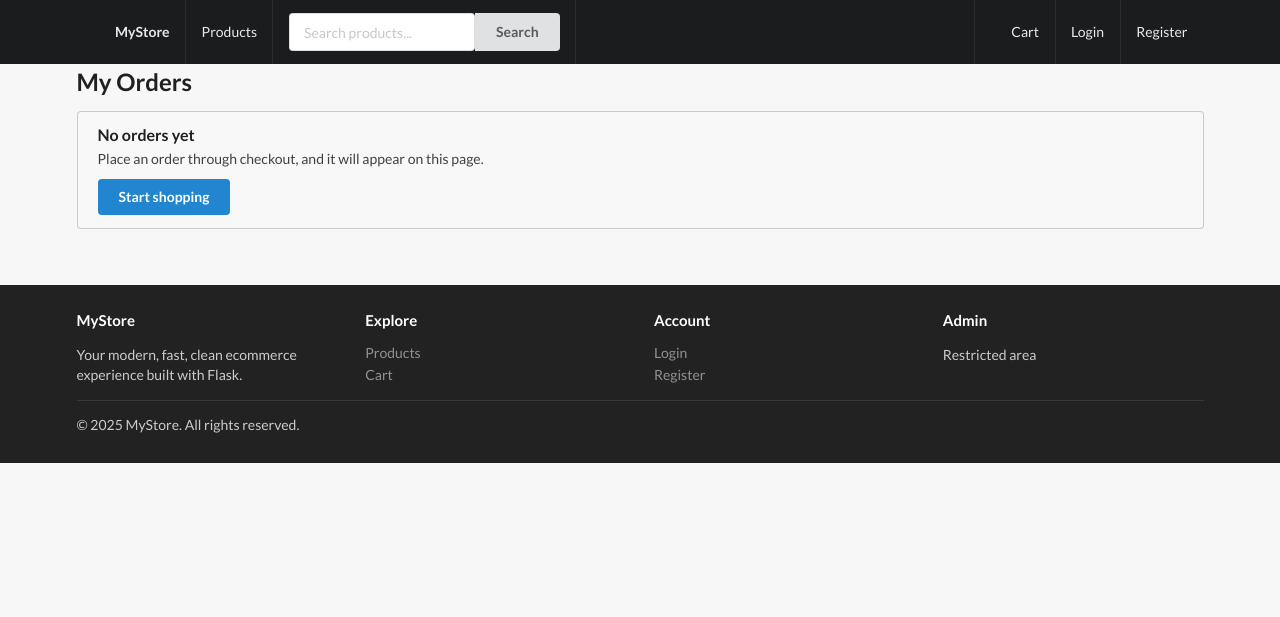
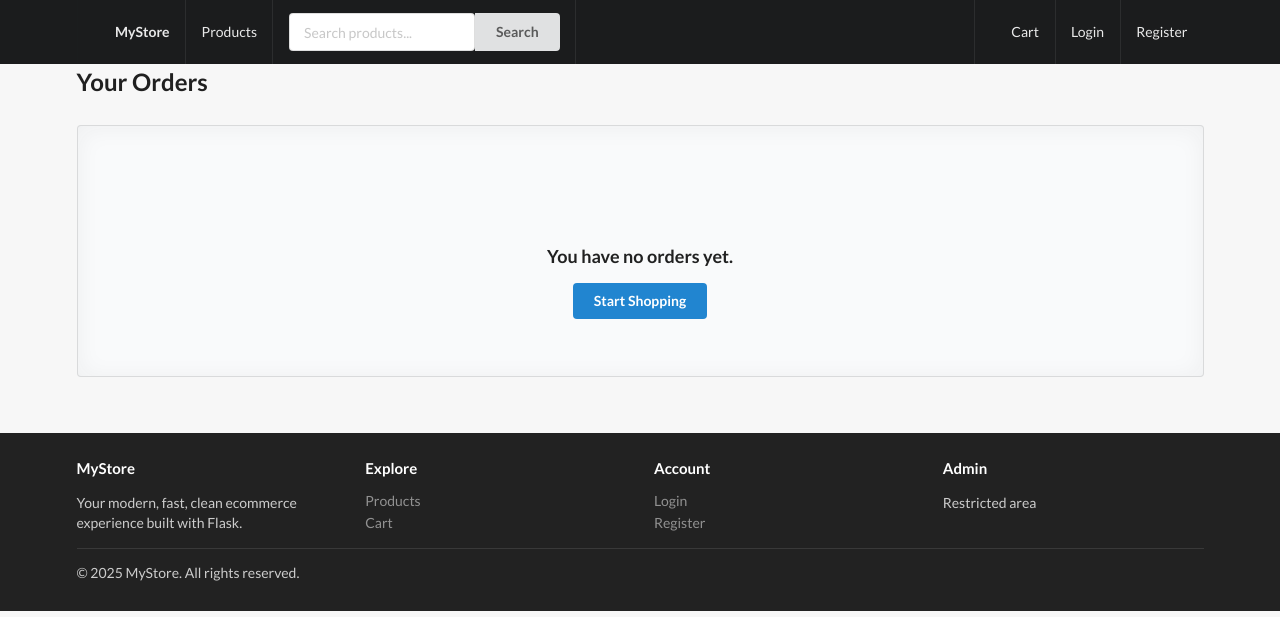
Before and after one commit to Ayush-B/Ecommerce--Python-Flask-Project-Ayush-, a Flask app: template app/templates/orders/list.html in a window 1280 px wide. Shown: the top 617 px of the page. Run offline with Flask 3, Linux system fonts and the light colour scheme; the template is opened without the code that fills it, so the values that code supplies are empty; some web fonts are replaced.

Commit message:
Refactor order access and improve logout handling
Order listing and detail routes now distinguish between admin and customer roles, allowing admins to view all orders and customers only their own. The logout route supports both GET and POST, returning JSON for API clients and redirecting browsers to home. The orders list template is updated for improved UX, including a placeholder for users with no orders and enhanced table layout.

```diff
--- a/app/templates/orders/list.html
+++ b/app/templates/orders/list.html
@@ -2,78 +2,87 @@
 
 {% block content %}
 
-<h2 class="ui header">My Orders</h2>
+<h2 class="ui header">Your Orders</h2>
 
-{% if orders %}
-    <div class="ui segment">
-        <table class="ui very basic celled table">
+{% if orders|length == 0 %}
+<div class="ui placeholder segment" style="margin-top: 2em;">
+    <div class="ui icon header">
+        <i class="shopping bag outline icon"></i>
+        You have no orders yet.
+    </div>
+    <a href="{{ url_for('shop.home') }}" class="ui primary button">
+        Start Shopping
+    </a>
+</div>
+{% else %}
+
+<table class="ui celled table">
     <thead>
         <tr>
-                    <th>Order #</th>
-                    <th>Placed at</th>
+            <th>Order</th>
             <th>Status</th>
-                    <th class="collapsing">Total</th>
+            <th>Date</th>
+            <th>Total</th>
             <th class="collapsing"></th>
         </tr>
     </thead>
     <tbody>
         {% for order in orders %}
         <tr>
-                    <td>{{ order.id }}</td>
-                    <td>{{ order.placed_at.isoformat() if order.placed_at else "" }}</td>
             <td>
-                        <div class="ui tiny label">
-                            {{ order.status }}
-                        </div>
+                <a href="{{ url_for('orders.order_detail', order_id=order.id) }}">
+                    #{{ order.id }}
+                </a>
+            </td>
+            <td>
+                <span class="ui small label">{{ order.status }}</span>
+            </td>
+            <td>
+                {% if order.placed_at %}
+                    {{ order.placed_at.strftime("%Y-%m-%d %H:%M") }}
+                {% else %}
+                    Unknown
+                {% endif %}
             </td>
             <td>
                 ${{ "%.2f"|format(order.total_cents / 100) }}
             </td>
-                    <td>
-                        <a class="ui tiny button"
-                           href="{{ url_for('orders.order_detail', order_id=order.id) }}">
-                            View details
+            <td class="right aligned">
+                <a href="{{ url_for('orders.order_detail', order_id=order.id) }}"
+                   class="ui button small">
+                    View
                 </a>
+
+                {% if order.status == "pending" %}
+                <form action="{{ url_for('orders.cancel_order', order_id=order.id) }}"
+                      method="post"
+                      style="display:inline;">
+                    <button class="ui red button small">Cancel</button>
+                </form>
+                {% endif %}
             </td>
         </tr>
         {% endfor %}
     </tbody>
 </table>
 
-        {% if pages > 1 %}
-        <div class="ui center aligned basic segment">
 <div class="ui pagination menu">
     {% if page > 1 %}
     <a class="item" href="{{ url_for('orders.list_orders', page=page-1) }}">Previous</a>
-                {% else %}
-                    <div class="disabled item">Previous</div>
     {% endif %}
 
-                {% for number in range(1, pages + 1) %}
-                    {% if number == page %}
-                        <div class="active item">{{ number }}</div>
-                    {% else %}
-                        <a class="item" href="{{ url_for('orders.list_orders', page=number) }}">{{ number }}</a>
-                    {% endif %}
+    {% for p in range(1, pages+1) %}
+    <a class="item {% if p == page %}active{% endif %}"
+       href="{{ url_for('orders.list_orders', page=p) }}">
+        {{ p }}
+    </a>
     {% endfor %}
 
     {% if page < pages %}
     <a class="item" href="{{ url_for('orders.list_orders', page=page+1) }}">Next</a>
-                {% else %}
-                    <div class="disabled item">Next</div>
     {% endif %}
 </div>
-        </div>
-        {% endif %}
-    </div>
-{% else %}
-    <div class="ui message">
-        <div class="header">No orders yet</div>
-        <p>Place an order through checkout, and it will appear on this page.</p>
-        <a href="{{ url_for('shop.products') }}" class="ui primary button">
-            Start shopping
-        </a>
-    </div>
+
 {% endif %}
 
 {% endblock %}
```
Also changed, not shown: app/routes/auth.py (+17 -4 lines), app/routes/orders.py (+20 -21 lines). Lines whose indentation alone changed are shown as unchanged.
